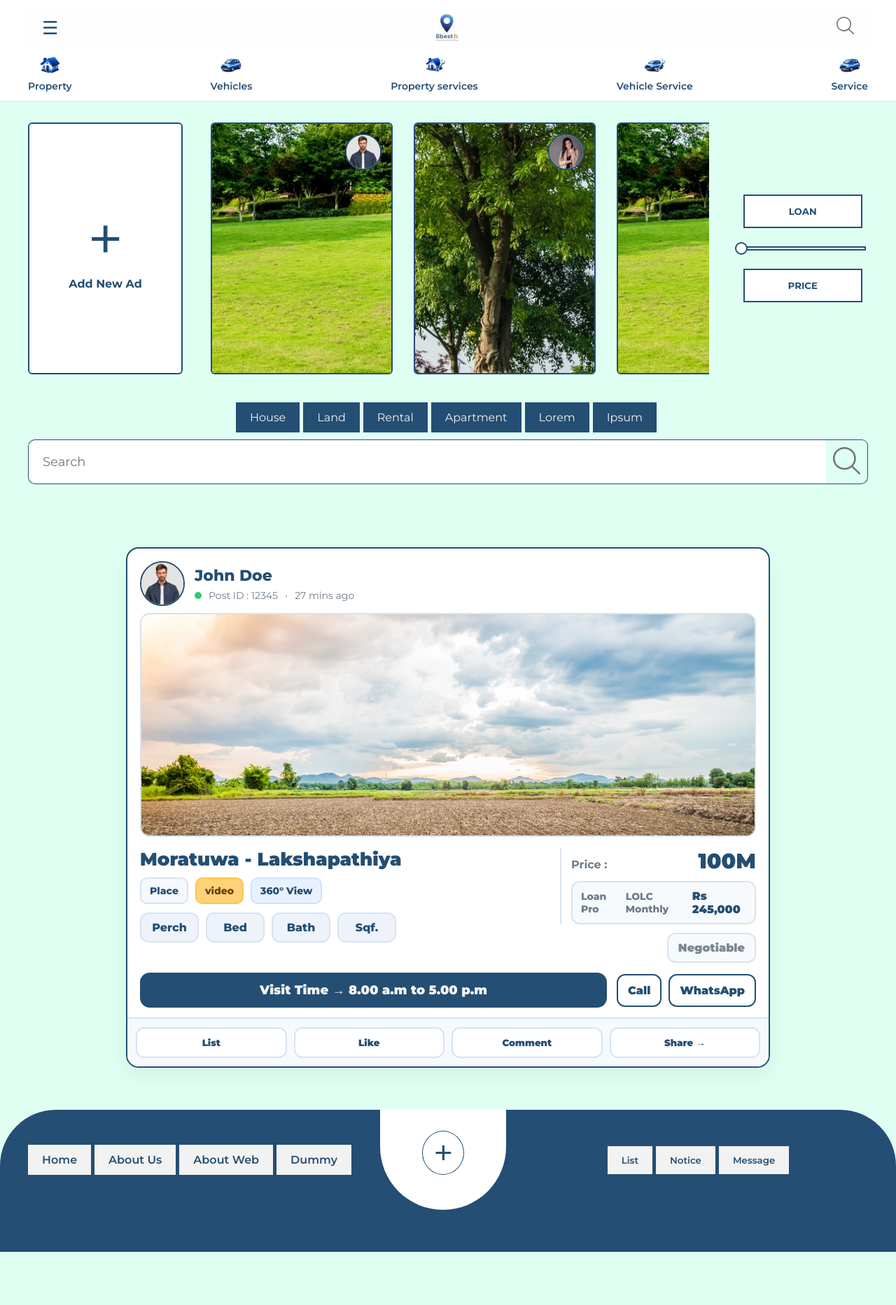
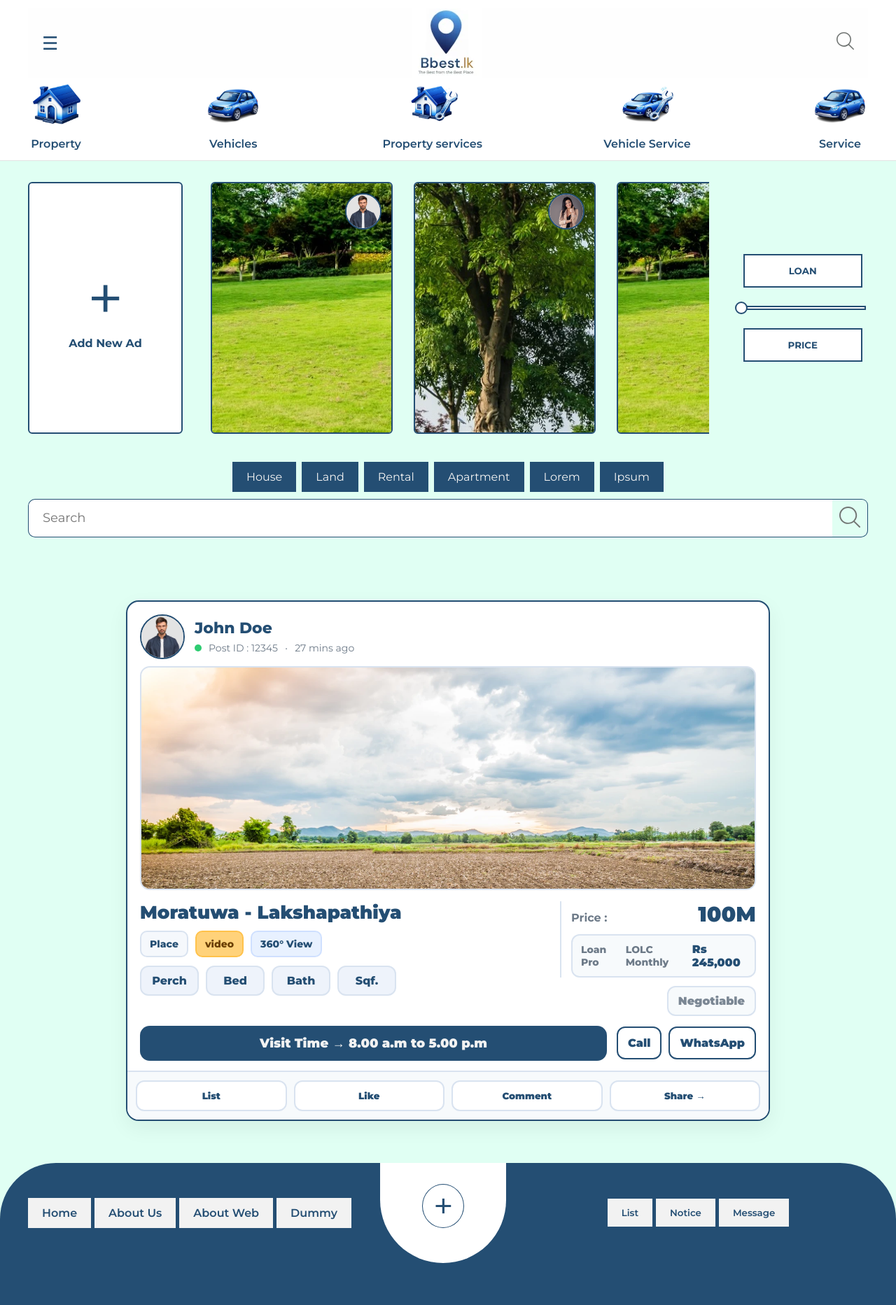
Before and after one commit to warunasubasingha/bbest.lk, a PHP site: page / in a window 1280 px wide. Shown: the whole page at 70% size. Before the commit the page ends 1789 px from the top, so only its background shows below. Run offline with PHP 8.4, Linux system fonts and the light colour scheme.

Commit message:
21.01.2026 header edit

```diff
--- a/public/css/css.css
+++ b/public/css/css.css
@@ -65,9 +65,6 @@ body {background: #defff3ee;}
     cursor:pointer;
     color:#244E73;
 }
-.search-icon > img {
-        width: 25px;
-}
 
 .header-logo img{
     height:42px;
@@ -93,13 +90,13 @@ body {background: #defff3ee;}
 }
 
 .cat-item img{
-    width:32px;
-    height:32px;
+    width:80px;
+    height:80px;
     object-fit:contain;
 }
 
 .cat-item span{
-    font-size:14px;
+    font-size:16px;
     color:#244E73;
     font-weight:600;
 }
@@ -115,6 +112,11 @@ body {background: #defff3ee;}
     border-bottom:1px solid #e3e3e3;
 }
 
+.search-icon > img {
+        width: 25px;
+}
+
+
 
 /* Responsive */
 @media(max-width:600px){
@@ -122,7 +124,10 @@ body {background: #defff3ee;}
         gap:12px;
     }
     .cat-item span{
-        font-size:12px;
+        font-size:12px !importnat;
+    }
+    .cat-item img{
+        height:35px !importnat;
     }
 }
 
@@ -135,3 +140,243 @@ body {background: #defff3ee;}
 @media screen and (max-width: 1220px) {
     .w {width: 96%;margin: 0 2%;}
 }
+
+/* =========================
+   RESPONSIVE: 1200px -> 320px
+   Add this at the END of your CSS
+========================= */
+
+/* Make container flexible always */
+.w{
+  max-width: 1200px;
+  width: 96%;
+  margin: 0 auto;
+}
+
+/* Safer buttons/links wrapping */
+#z1n1{
+  flex-wrap: wrap;
+  gap: 8px;
+}
+#z1n1 a{
+  margin-right: 0; /* remove desktop spacing */
+}
+
+/* Search bar responsive */
+#d5{
+  flex-wrap: nowrap;
+}
+#in1{
+  width: 100%;
+  min-width: 0;
+}
+#bt5{
+  width: 52px; /* fixed button width for mobile */
+}
+
+/* -------------------------
+   Header (top-header) responsive
+------------------------- */
+.header-inner{
+  gap: 10px;
+}
+.header-logo img{
+  height: 100px;
+}
+.cat-nav{
+  gap: 10px;
+  overflow-x: auto;
+  -webkit-overflow-scrolling: touch;
+  padding-bottom: 8px;
+}
+.cat-nav::-webkit-scrollbar{ height: 6px; }
+.cat-item{
+  flex: 0 0 auto;     /* allow horizontal scrolling */
+  min-width: 80px;
+}
+.cat-item span{
+  white-space: nowrap;
+  font-size: 16px;
+}
+
+/* -------------------------
+   Ads section: desktop 3 columns -> tablet 2 rows -> mobile stack
+------------------------- */
+
+/* Use CSS variable for slider gap (JS will read it) */
+:root{
+  --ad-gap: 30px;
+}
+
+/* default desktop already ok */
+.ad-wrap{
+  display: flex;
+}
+
+/* Tablet */
+@media (max-width: 1100px){
+  .ad-wrap{
+    flex-wrap: wrap;
+    justify-content: center;
+    gap: 18px;
+  }
+
+  .ad-slider{
+    width: 100%;
+    max-width: 840px;
+  }
+
+  .ad-controls{
+    width: 100%;
+    flex-direction: row;
+    justify-content: center;
+    gap: 14px;
+  }
+
+  .ad-pole{
+    width: 220px;
+  }
+}
+
+/* Mobile: show 1 card width, stack everything */
+@media (max-width: 600px){
+  :root{ --ad-gap: 16px; }
+
+  .ad-area{
+    padding: 18px 0;
+  }
+
+  .ad-wrap{
+    flex-direction: column;
+    align-items: stretch;
+    gap: 14px;
+  }
+
+  /* Cards become full width */
+  .ad-card{
+    width: 100%;
+    height: 260px;
+  }
+
+  /* Slider becomes full width */
+  .ad-slider{
+    width: 100% !important;
+    height: 260px !important;
+  }
+
+  .ad-track{
+    height: 260px;
+    gap: var(--ad-gap);
+  }
+
+  /* controls row */
+  .ad-controls{
+    width: 100%;
+    flex-direction: row;
+    justify-content: space-between;
+    gap: 10px;
+  }
+
+  .ad-ctrl-btn{
+    width: 48%;
+    padding: 12px 10px;
+  }
+
+  .ad-pole{
+    display: none; /* hide pole in very small screens (optional) */
+  }
+
+  .ad-profile{
+    width: 44px;
+    height: 44px;
+    top: 10px;
+    right: 10px;
+  }
+}
+
+/* Very small phones 320px */
+@media (max-width: 360px){
+  .ad-card,
+  .ad-slider{
+    height: 230px;
+  }
+  .ad-plus{ font-size: 64px; }
+  .ad-new-text{ font-size: 14px; }
+}
+
+/* -------------------------
+   Post Card responsive improvements
+------------------------- */
+@media (max-width: 900px){
+  .post-card{
+    border-radius: 14px;
+  }
+  .post-title{
+    font-size: 20px;
+  }
+  .media-placeholder{
+    height: 240px;
+  }
+  .pill{
+    min-width: 70px;
+    padding: 8px 10px;
+  }
+  .visit-btn{
+    font-size: 15px;
+    padding: 12px 12px;
+  }
+}
+
+@media (max-width: 480px){
+  .post-top{ padding: 14px 14px 8px; }
+  .post-media{ padding: 0 14px 12px; }
+  .post-info{ padding: 0 14px 12px; }
+  .post-cta{ padding: 0 14px 12px; }
+
+  .avatar{
+    width: 54px;
+    height: 54px;
+  }
+  .user-name{ font-size: 18px; }
+  .user-sub{ font-size: 12px; gap: 6px; }
+
+  .tag{ font-size: 12px; padding: 6px 10px; }
+  .val{ font-size: 24px; }
+
+  .post-actions{
+    flex-wrap: wrap;
+  }
+  .act-btn{
+    flex: 1 1 48%;
+  }
+}
+
+.ad-track { display:flex; gap: var(--ad-gap); }
+
+/* -------------------------
+   Footer responsive
+------------------------- */
+@media (max-width: 900px){
+  #ft .w{
+    flex-direction: column;
+    gap: 18px;
+    align-items: center;
+    text-align: center;
+  }
+
+  #ft > nav, #ft ul{
+    width: 100%;
+    flex-wrap: wrap;
+    justify-content: center;
+    gap: 10px;
+  }
+
+  #d1{
+    padding: 18px 30px 26px;
+  }
+
+  #ft{
+    border-radius: 40px 40px 0 0;
+    padding-bottom: 30px;
+  }
+}
--- a/public/index.html
+++ b/public/index.html
@@ -366,7 +366,7 @@
 
         <!-- Right: Search -->
         <button class="search-icon">
-          <img src="img/icons/search.svg" alt="">
+            <img src="img/icons/search.svg" alt="">
         </button>
 
     </div>
@@ -610,27 +610,34 @@
   const track = document.getElementById('adTrack');
   const dot = document.getElementById('adDot');
 
-  let intervalMs = 2000;  // speed
+  let intervalMs = 2000;
   let moving = false;
   let timer = null;
 
-  // dot steps for 6 ads (feel free to change)
+  // Dot steps (6 ads)
   const dotSteps = [0, 20, 40, 60, 80, 100];
   let dotIndex = 0;
 
   function updateDot(){
+    if(!dot) return; // if pole hidden on mobile
     dot.style.left = dotSteps[dotIndex] + '%';
   }
 
+  function getStep(){
+    const first = track?.querySelector('.ad-card');
+    if(!first) return 0;
+
+    // Read real gap from CSS (responsive)
+    const gap = parseFloat(getComputedStyle(track).gap) || 0;
+    return first.getBoundingClientRect().width + gap;
+  }
+
   function slideLeftOne(){
-    if(moving) return;
+    if(moving || !track) return;
+    const step = getStep();
+    if(step <= 0) return;
+
     moving = true;
-
-    const first = track.querySelector('.ad-card');
-    if(!first) return;
-
-    const gap = 30; // must match CSS gap
-    const step = first.offsetWidth + gap;
 
     track.style.transition = 'transform 450ms ease';
     track.style.transform = `translateX(-${step}px)`;
@@ -647,21 +654,23 @@
   }
 
   function slideRightOne(){
-    if(moving) return;
+    if(moving || !track) return;
+    const step = getStep();
+    if(step <= 0) return;
+
     moving = true;
-
-    const gap = 30;
-    const first = track.querySelector('.ad-card');
-    const step = first.offsetWidth + gap;
 
     track.style.transition = 'none';
     track.insertBefore(track.lastElementChild, track.firstElementChild);
     track.style.transform = `translateX(-${step}px)`;
 
-    setTimeout(() => {
-      track.style.transition = 'transform 450ms ease';
-      track.style.transform = 'translateX(0)';
-    }, 30);
+    // animate back to zero
+    requestAnimationFrame(() => {
+      requestAnimationFrame(() => {
+        track.style.transition = 'transform 450ms ease';
+        track.style.transform = 'translateX(0)';
+      });
+    });
 
     setTimeout(() => {
       moving = false;
@@ -680,12 +689,12 @@
     timer = null;
   }
 
-  // right buttons
   function nextAd(){
     stopAuto();
     slideLeftOne();
     startAuto();
   }
+
   function prevAd(){
     stopAuto();
     slideRightOne();
@@ -694,8 +703,14 @@
 
   function openUploadModal(){
     alert('Open upload form here');
-    // window.location.href = "add-ad.php";
   }
+
+  // Keep slider stable after resize (mobile rotation / resizing)
+  window.addEventListener('resize', () => {
+    if(!track) return;
+    track.style.transition = 'none';
+    track.style.transform = 'translateX(0)';
+  });
 
   // init
   updateDot();
```
Also changed, not shown: 1 other file.
